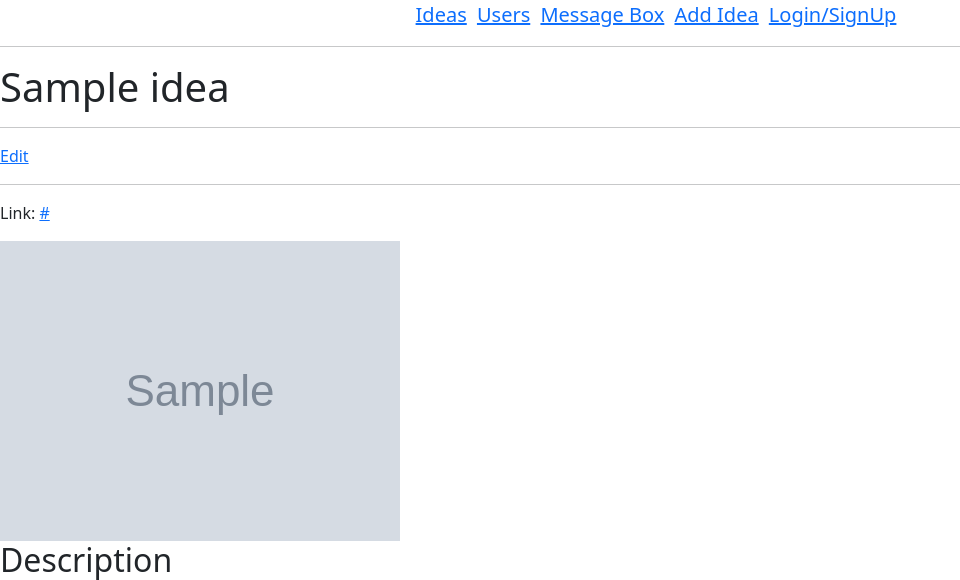
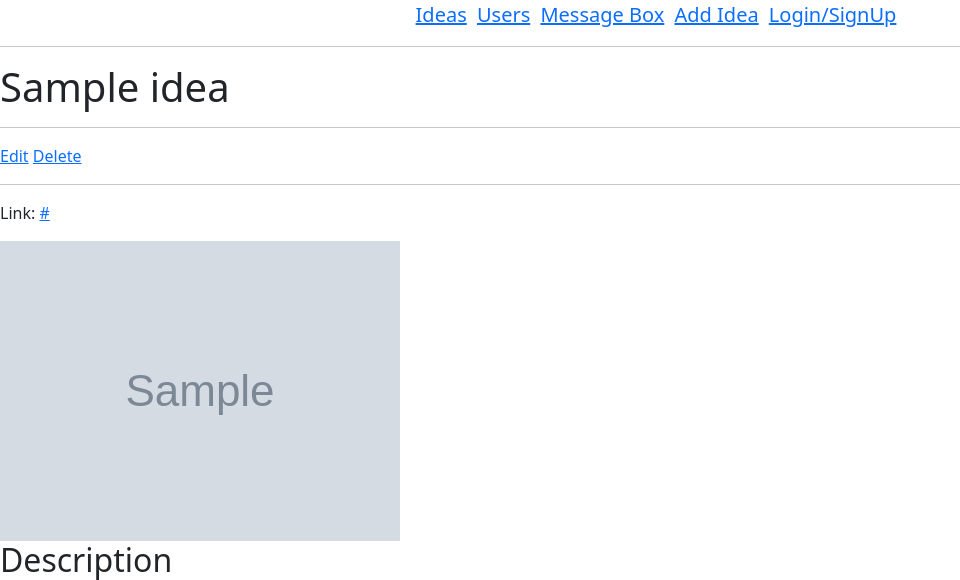
Before and after one commit to kikutan-day65/dev-share-ideas, a Django app: page /idea-detail/00000000-0000-0000-0000-000000000001/ in a window 1280 px wide. Shown: the top 580 px of the page, without its empty margins (0-960 px from the left). Run offline with Django 4.2, Linux system fonts and the light colour scheme; tables that the repository leaves empty hold one stand-in row (values such as "Sample post"); grey boxes marked "Sample" are stand-in pictures.

Commit message:
style: add link to the idea deletion page

```diff
--- a/ShareIdea/projects/templates/projects/idea_detail.html
+++ b/ShareIdea/projects/templates/projects/idea_detail.html
@@ -7,6 +7,7 @@
 
 <hr>
 <a href="{% url 'edit-idea' detail.id %}">Edit</a>
+<a href="{% url 'delete-idea' detail.id %}">Delete</a>
 <hr>
 
 {% if detail.idea_link %}
```
